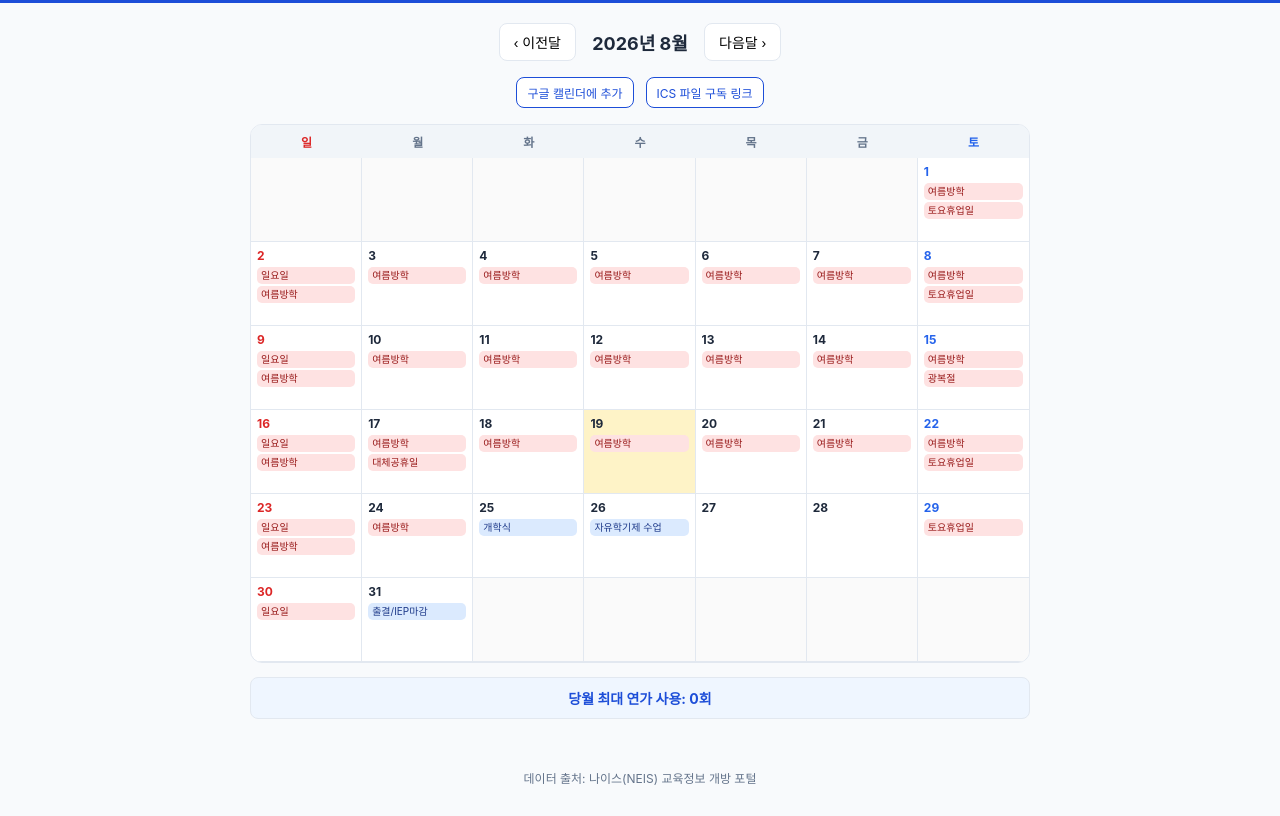
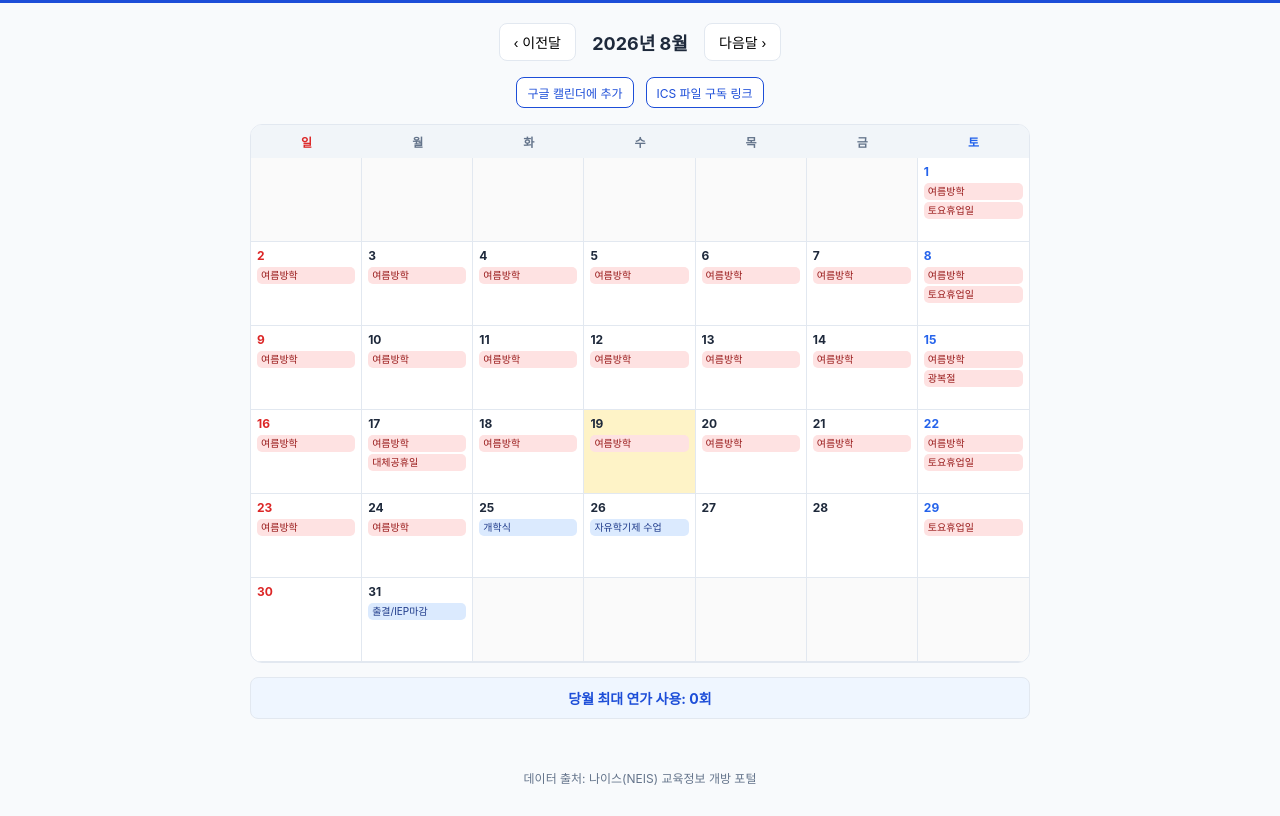
Before and after one commit to Minipark-KOR/kuhwa, a website: page public/index.html in a window 1280 px wide. Shown: the part 77-893 px from the top of the page. Drawn offline with Linux system fonts and the light colour scheme.

Commit message:
calendar: remove synthetic Sunday chip, show NEIS data as-is

```diff
--- a/public/index.html
+++ b/public/index.html
@@ -310,17 +310,12 @@
         cell.appendChild(num);
 
         const dayEvents = eventsByDay.get(d) || [];
-        // 나이스 학사일정에는 토요휴업일/공휴일/방학은 매일 등록되어 있지만
-        // 일요일은 별도 이벤트가 없는 경우가 많아 표시되지 않습니다.
-        // 토요일은 이미 "토요휴업일" 이벤트가 등록되어 있으므로 중복 표시하지 않고,
-        // 방학 등과 중복되더라도 일요일은 항상 "휴업일"로 표시합니다.
-        const weekOffEvents = [];
-        if (weekday === 0) weekOffEvents.push({ name: "일요일", type: "휴업일" });
+        // 달력에는 나이스(NEIS) 학사일정 데이터를 그대로 보여줍니다.
         const isHolidayEvent = (ev) => (ev.type || "").includes("공휴일") || (ev.type || "").includes("휴업일");
         if (weekday !== 0 && weekday !== 6 && !dayEvents.some(isHolidayEvent)) {
           workdayCount += 1;
         }
-        [...weekOffEvents, ...dayEvents].forEach((ev) => {
+        dayEvents.forEach((ev) => {
           const chip = document.createElement("div");
           const isHoliday = isHolidayEvent(ev);
           chip.className = "event-chip" + (isHoliday ? " holiday" : "");
```
